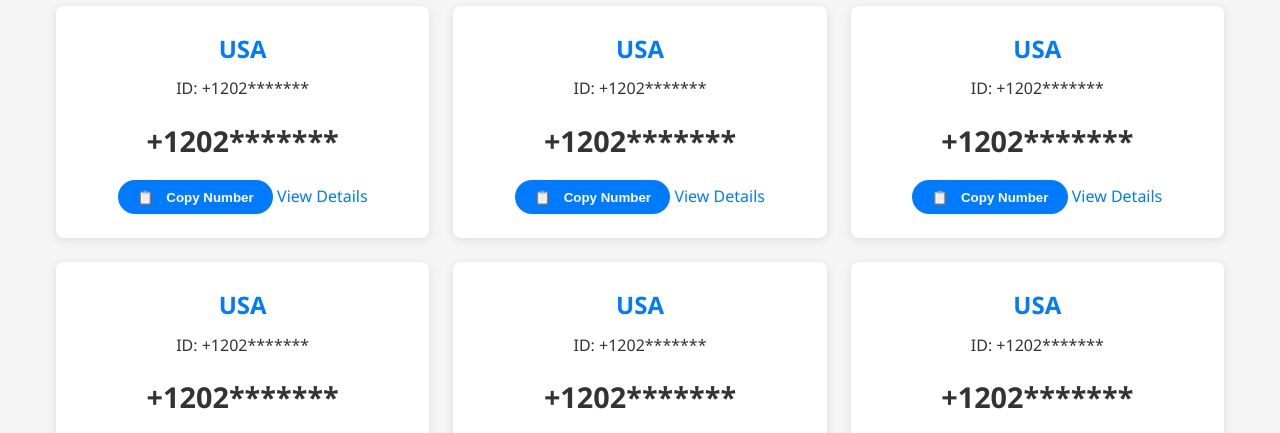
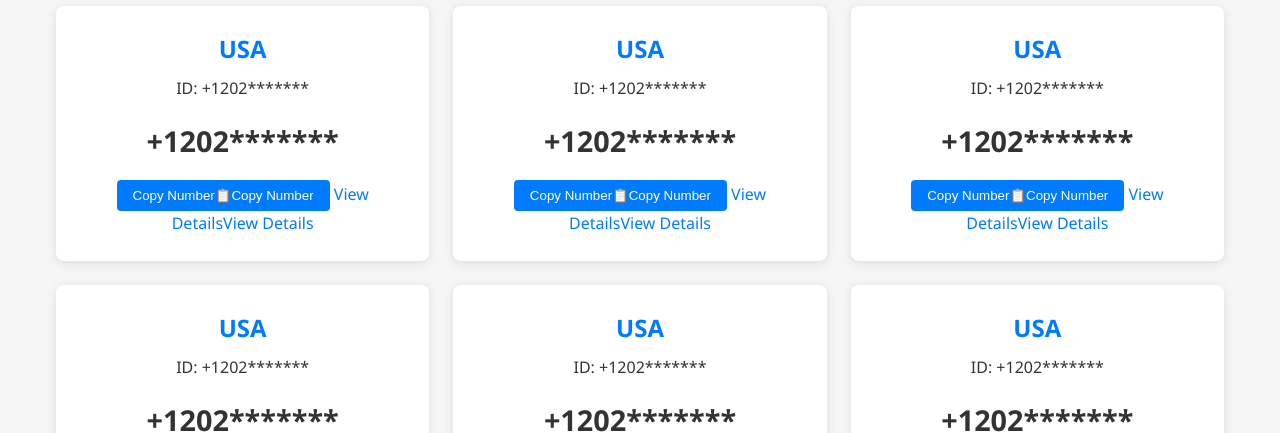
Before and after one commit to qindfvip/sms-verifly-app, a website built with Vite: page src/pages/index.html in a window 1280 px wide. Shown: the part 333-766 px from the top of the page. Built offline with nearby package versions, Linux system fonts and the light colour scheme; files whose address does not match are found by name.

Commit message:
modified

```diff
--- a/src/css/style.css
+++ b/src/css/style.css
@@ -133,40 +133,27 @@
     color: #333;
 }
 
-.number-card .copy-btn, #copyButton {
-    padding: 0.6rem 1.2rem;
+.number-card .copy-btn {
+    padding: 0.5rem 1rem;
     background-color: #007bff;
     color: white;
     border: none;
-    border-radius: 20px;
+    border-radius: 4px;
     cursor: pointer;
-    font-weight: 600;
-    transition: all 0.3s ease;
-    display: inline-flex;
-    align-items: center;
-    justify-content: center;
-    gap: 0.5rem;
+    &::after {
+        content: "📋Copy Number";
+    }
 }
 
-.number-card .copy-btn:hover, #copyButton:hover {
-    background-color: #0056b3;
-    transform: translateY(-2px);
-    box-shadow: 0 4px 8px rgba(0, 0, 0, 0.15);
+.view-details {
+    /* 原有样式 */
+    &::after {
+        content: "View Details";
+    }
 }
 
-.number-card .copy-btn:active, #copyButton:active {
-    transform: translateY(0);
-    box-shadow: 0 2px 4px rgba(0, 0, 0, 0.1);
-}
-
-.number-card .copy-btn.copied, #copyButton.copied {
-    background-color: #28a745;
-}
-
-/* 添加图标支持 */
-.copy-icon::before {
-    content: '📋';
-    margin-right: 0.3rem;
+.number-card .copy-btn:hover {
+    background-color: #0056b3;
 }
 
 /* Messages section */
```
